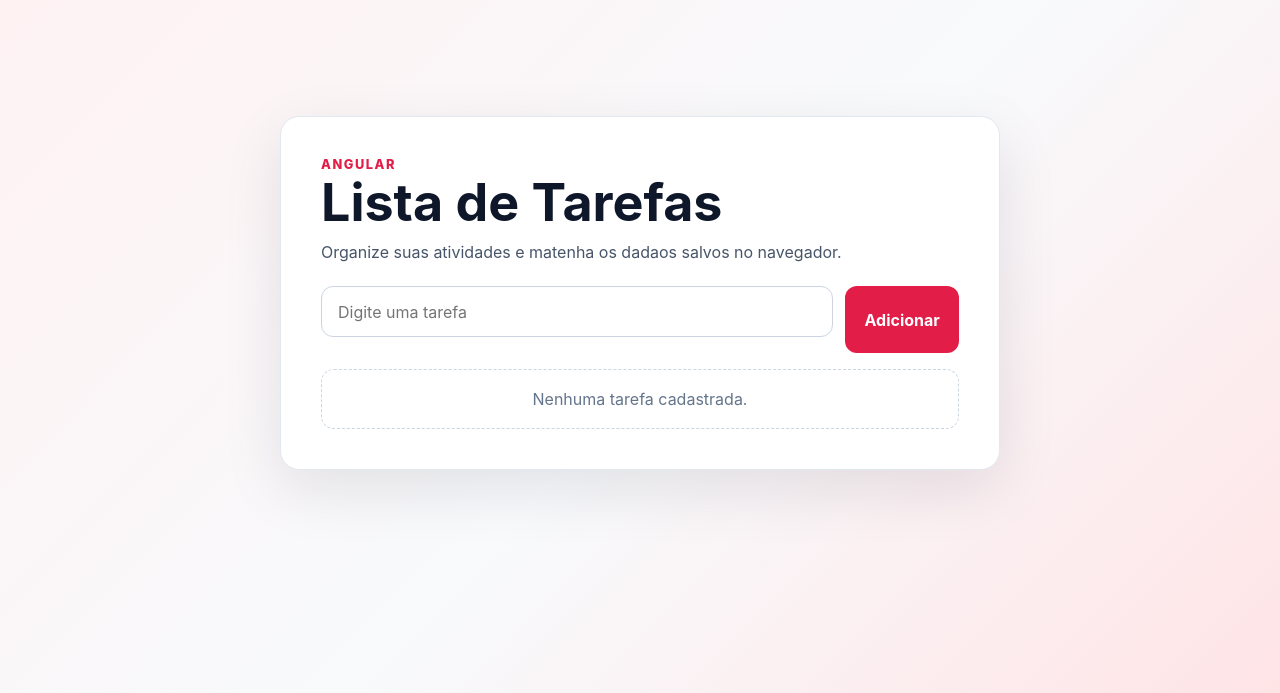
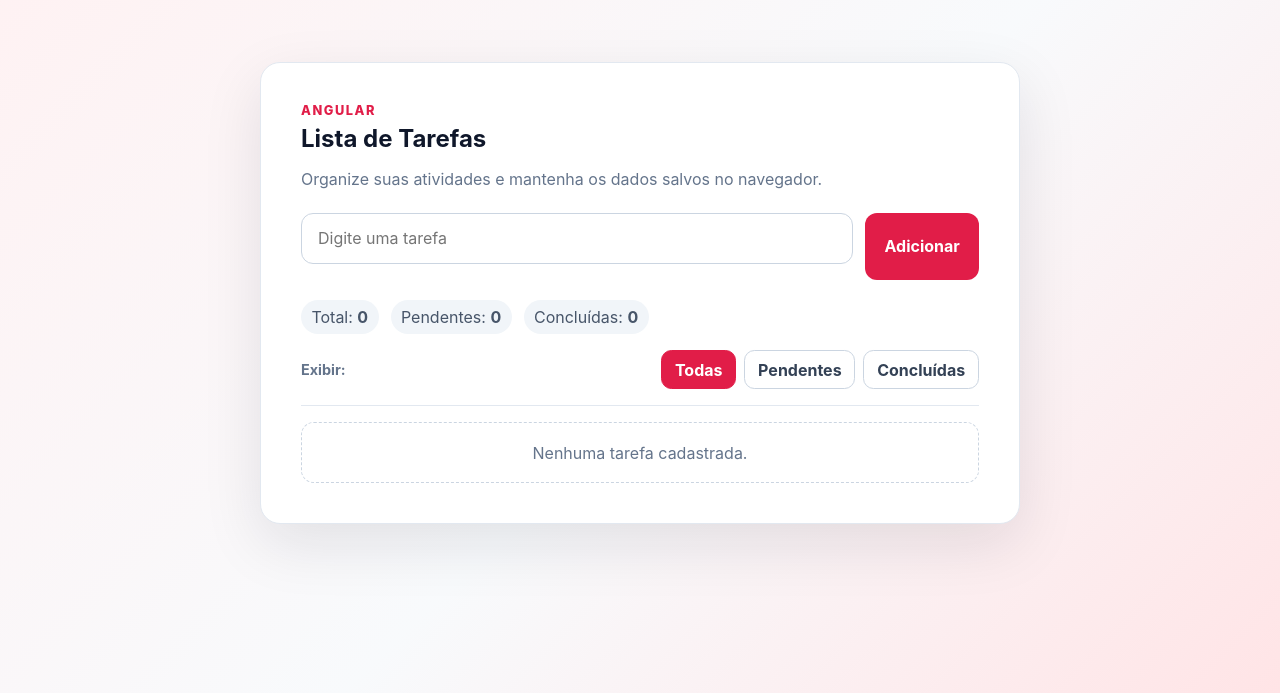
Before and after one commit to IvanSSantana/todo-angular, an Angular app in the folder todo-angular/: page / in a window 1280 px wide. Shown: the part 107-800 px from the top of the page. Built offline with nearby package versions, Linux system fonts and the light colour scheme.

Commit message:
Criando filtro de Todos

```diff
--- a/todo-angular/src/app/app.css
+++ b/todo-angular/src/app/app.css
@@ -6,16 +6,25 @@
 }
 
 .todo-card {
-    width: min(100%, 720px);
+  width: min(100%, 760px);
   padding: clamp(1.25rem, 4vw, 2.5rem);
   border: 1px solid #e2e8f0;
-    border-radius: 1.2rem;
+  border-radius: 1.25rem;
   background: #ffffff;
   box-shadow: 0 20px 60px rgb(15 23 42 / 10%);
 }
 
 header {
   margin-bottom: 1.5rem;
+}
+
+header h1 {
+  margin: 0;
+}
+
+header > p:last-child {
+  margin-bottom: 0;
+  color: #64748b;
 }
 
 .eyebrow {
@@ -27,29 +36,67 @@ header {
   text-transform: uppercase;
 }
 
-h1 {
-    margin: 0;
-    color: #0f172a;
-    font-size: clamp(2rem, 7vw, 3.25rem);
-    line-height: 1;
-}
-
-header p:last-child {
-    margin: 0.8rem 0 0;
+.stats {
+  display: flex;
+  flex-wrap: wrap;
+  gap: 0.75rem;
+  margin: 1.25rem 0 1rem;
   color: #475569;
 }
 
-.stats {
+.stats span {
+  padding: 0.45rem 0.65rem;
+  border-radius: 999px;
+  background: #f1f5f9;
+}
+
+.filter-bar {
+  display: flex;
+  align-items: center;
+  justify-content: space-between;
+  gap: 1rem;
+  margin-bottom: 1rem;
+  padding-bottom: 1rem;
+  border-bottom: 1px solid #e2e8f0;
+}
+
+.filter-label {
+  color: #64748b;
+  font-size: 0.9rem;
+  font-weight: 700;
+}
+
+.filters {
   display: flex;
   flex-wrap: wrap;
-    gap: 0.6rem;
-    margin: 1.25rem 0;
+  gap: 0.5rem;
 }
 
-.stats span {
-    padding: 0.45rem 0.7rem;
-    border-radius: 999px;
-    background: #fff1f2;
-    color: #9f1239;
-    font-size: 0.9rem;
+.filters button {
+  padding: 0.55rem 0.8rem;
+  border: 1px solid #cbd5e1;
+  border-radius: 0.65rem;
+  background: #ffffff;
+  color: #334155;
+  font: inherit;
+  font-weight: 700;
+  cursor: pointer;
 }
+
+.filters button:hover {
+  border-color: #e11d48;
+  color: #be123c;
+}
+
+.filters button.active {
+  border-color: #e11d48;
+  background: #e11d48;
+  color: #ffffff;
+}
+
+@media (max-width: 620px) {
+  .filter-bar {
+    align-items: flex-start;
+    flex-direction: column;
+  }
+}
--- a/todo-angular/src/app/app.html
+++ b/todo-angular/src/app/app.html
@@ -2,17 +2,55 @@
   <section class="todo-card">
     <header>
       <p class="eyebrow">Angular</p>
-
       <h1>Lista de Tarefas</h1>
-      <p>Organize suas atividades e matenha os dadaos salvos no navegador.</p>
+      <p>Organize suas atividades e mantenha os dados salvos no navegador.</p>
     </header>
 
-    <app-todo-form (todoAdded)="store.add($event)" />
+    <app-todo-form (todoAdded)="store.add($event)"></app-todo-form>
+
+    <div class="stats" aria-label="Resumo das tarefas">
+      <span>Total: <strong>{{ store.total() }}</strong></span>
+      <span>Pendentes: <strong>{{ store.pending() }}</strong></span>
+      <span>Concluídas: <strong>{{ store.completed() }}</strong></span>
+    </div>
+
+    <div class="filter-bar">
+      <span class="filter-label">Exibir:</span>
+
+      <div class="filters" role="group" aria-label="Filtrar tarefas">
+        <button
+          type="button"
+          [class.active]="store.filter() === 'todas'"
+          [attr.aria-pressed]="store.filter() === 'todas'"
+          (click)="store.setFilter('todas')"
+        >
+          Todas
+        </button>
+
+        <button
+          type="button"
+          [class.active]="store.filter() === 'pendentes'"
+          [attr.aria-pressed]="store.filter() === 'pendentes'"
+          (click)="store.setFilter('pendentes')"
+        >
+          Pendentes
+        </button>
+
+        <button
+          type="button"
+          [class.active]="store.filter() === 'concluidas'"
+          [attr.aria-pressed]="store.filter() === 'concluidas'"
+          (click)="store.setFilter('concluidas')"
+        >
+          Concluídas
+        </button>
+      </div>
+    </div>
 
     <app-todo-list
-      [todos]="store.todos()"
+      [todos]="store.filteredTodos()"
       (todoToggled)="store.toggle($event)"
       (todoRemoved)="store.remove($event)"
-    />
+    ></app-todo-list>
   </section>
 </main>
--- a/todo-angular/src/app/models/todo.ts
+++ b/todo-angular/src/app/models/todo.ts
@@ -3,3 +3,5 @@ export interface Todo {
     title: string;
     completed: boolean;
 }
+
+export type TodoFilter = 'todas' | 'pendentes' | 'concluidas';
--- a/todo-angular/src/app/services/todo-store.ts
+++ b/todo-angular/src/app/services/todo-store.ts
@@ -1,5 +1,5 @@
 import { computed, signal, Injectable } from '@angular/core';
-import { Todo } from '../models/todo';
+import { Todo, TodoFilter } from '../models/todo';
 2
 @Injectable({
   providedIn: 'root',
@@ -7,13 +7,33 @@ import { Todo } from '../models/todo';
 export class TodoStore {
   private readonly storageKey = 'todos-angular';
   private readonly todosState = signal<Todo[]>(this.loadTodos());
+  private readonly filterState = signal<TodoFilter>('todas');
 
   readonly todos = this.todosState.asReadonly();
+  readonly filter = this.filterState.asReadonly();
+
   readonly total = computed(() => this.todosState().length);
   readonly completed = computed(
     () => this.todosState().filter((todo) => todo.completed).length
   );
   readonly pending = computed(() => this.total() - this.completed());
+
+  readonly filteredTodos = computed(() => {
+    const todos = this.todosState();
+    const filter = this.filterState();
+
+    if (filter === 'pendentes')
+      return todos.filter((todo) => !todo.completed);
+
+    if (filter === 'concluidas')
+      return todos.filter((todo) => !!todo.completed);
+
+    return todos;
+  });
+
+  setFilter(filter: TodoFilter): void {
+    this.filterState.set(filter);
+  }
 
   add(title: string): void {
     const normalizedTitle = title.trim();
@@ -30,9 +50,11 @@ export class TodoStore {
   };
 
   toggle(id: number): void {
-    const updatedTodos = this.todosState().map((todo) => {
-      todo.id == id ? {...todo, completed: !todo.completed} : todo;
-    });
+    const updatedTodos = this.todosState().map((todo) =>
+      todo.id === id ? {...todo, completed: !todo.completed} : todo
+    );
+
+    this.updateTodos(updatedTodos);
   };
 
   remove(id: number): void {
```
Lines whose indentation alone changed are shown as unchanged.
